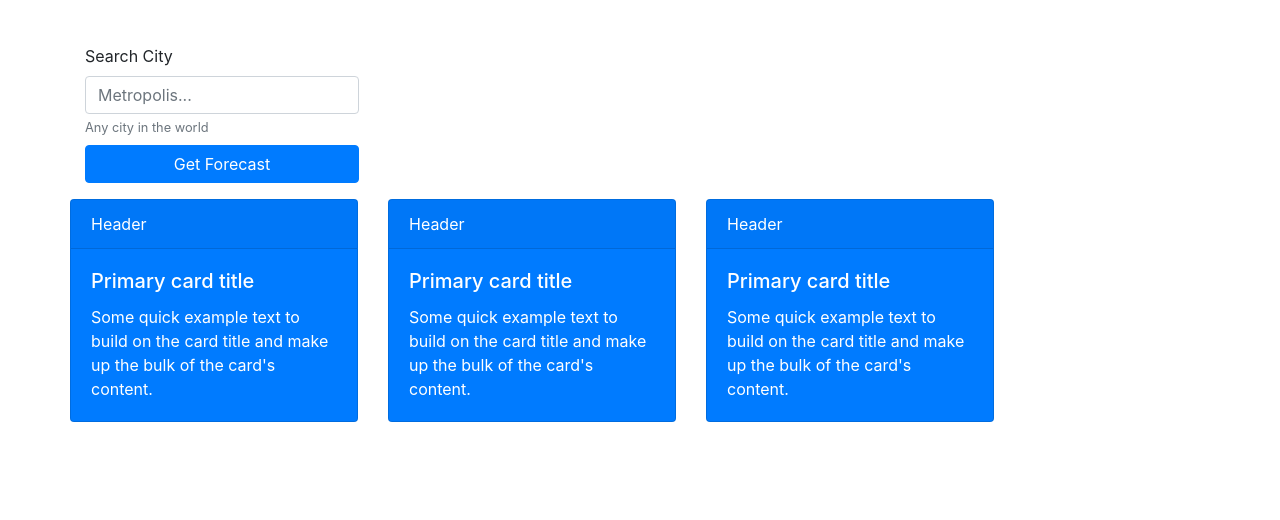
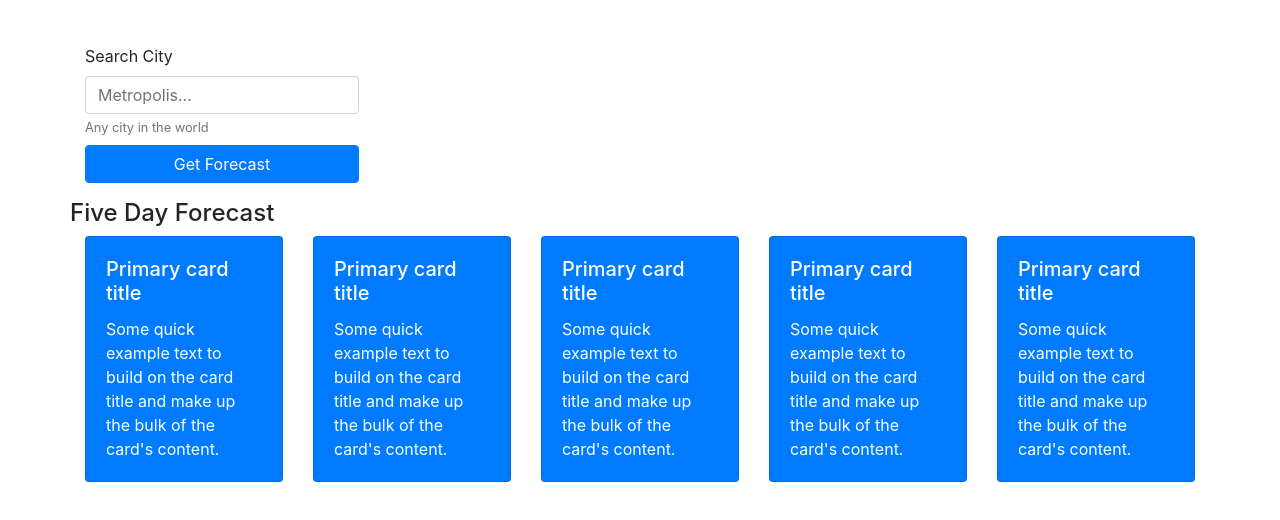
Before and after one commit to scott-gr/weather-forecast-dashboard-gt, a plain HTML site: page index.html in a window 1280 px wide. Shown: the part 62-582 px from the top of the page. Drawn offline with nearby package versions, Linux system fonts and the light colour scheme; no server answers.

Commit message:
realigned cards into columns

```diff
--- a/index.html
+++ b/index.html
@@ -33,25 +33,45 @@
         <div class='row today'>
           <!--today's forecast elements appear here-->
         </div>
-        <div class='row fiveDay'>
-          <!-- 5 day forecast elements appear here-->
-          <div class="card-deck">
-            <div class="card text-white bg-primary mb-3" style="max-width: 18rem;">
-              <div class="card-header">Header</div>
+                  <!-- 5 day forecast elements appear here-->
+        <div class='row'>
+          <h4> Five Day Forecast</h4>
+        </div>
+        <div class="row">
+          <div class="col">
+            <div class="card text-white bg-primary mb-3">
               <div class="card-body">
                 <h5 class="card-title">Primary card title</h5>
                 <p class="card-text">Some quick example text to build on the card title and make up the bulk of the card's content.</p>
               </div>
             </div>
-            <div class="card text-white bg-primary mb-3" style="max-width: 18rem;">
-              <div class="card-header">Header</div>
+          </div>
+          <div class="col">
+            <div class="card text-white bg-primary mb-3">
               <div class="card-body">
                 <h5 class="card-title">Primary card title</h5>
                 <p class="card-text">Some quick example text to build on the card title and make up the bulk of the card's content.</p>
               </div>
             </div>
-            <div class="card text-white bg-primary mb-3" style="max-width: 18rem;">
-              <div class="card-header">Header</div>
+          </div>
+          <div class="col">
+            <div class="card text-white bg-primary mb-3">
+              <div class="card-body">
+                <h5 class="card-title">Primary card title</h5>
+                <p class="card-text">Some quick example text to build on the card title and make up the bulk of the card's content.</p>
+              </div>
+            </div>
+          </div>
+          <div class="col">
+            <div class="card text-white bg-primary mb-3">
+              <div class="card-body">
+                <h5 class="card-title">Primary card title</h5>
+                <p class="card-text">Some quick example text to build on the card title and make up the bulk of the card's content.</p>
+              </div>
+            </div>
+          </div>
+          <div class="col">
+            <div class="card text-white bg-primary mb-3">
               <div class="card-body">
                 <h5 class="card-title">Primary card title</h5>
                 <p class="card-text">Some quick example text to build on the card title and make up the bulk of the card's content.</p>
```
